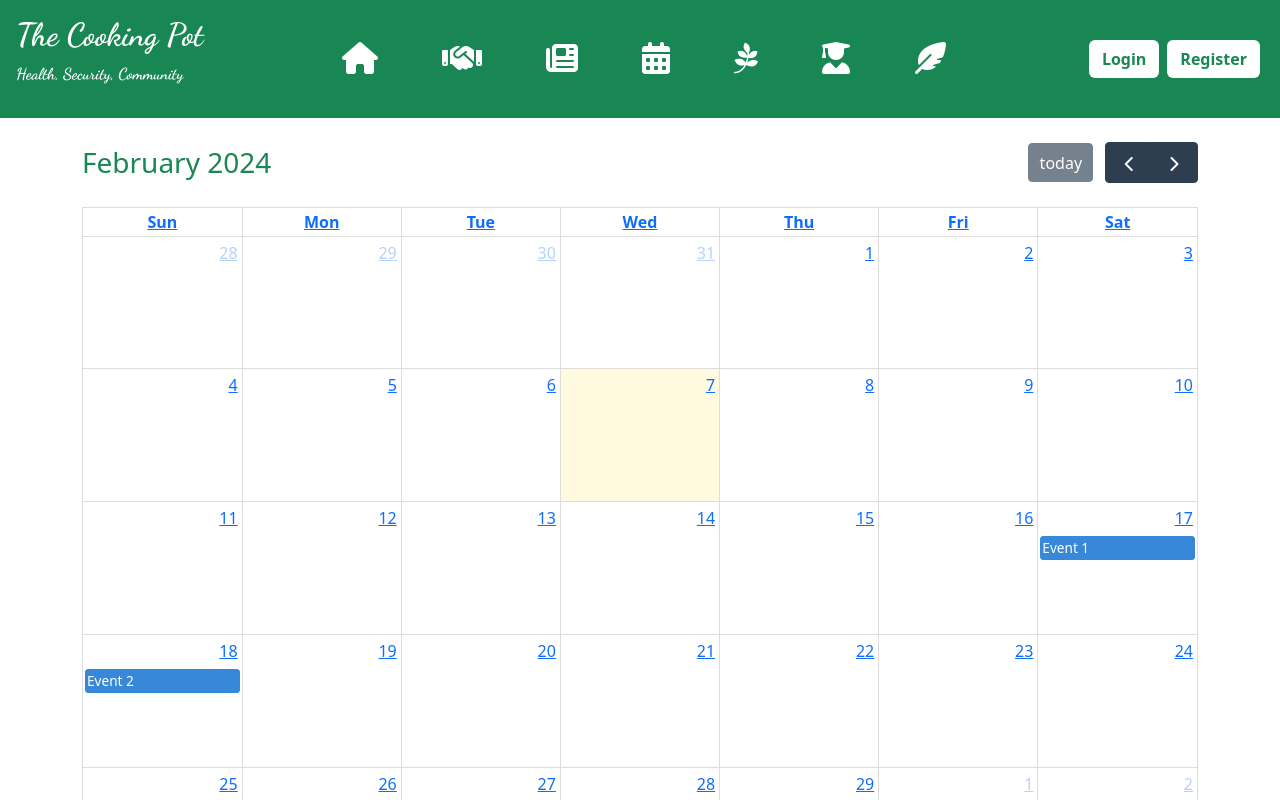
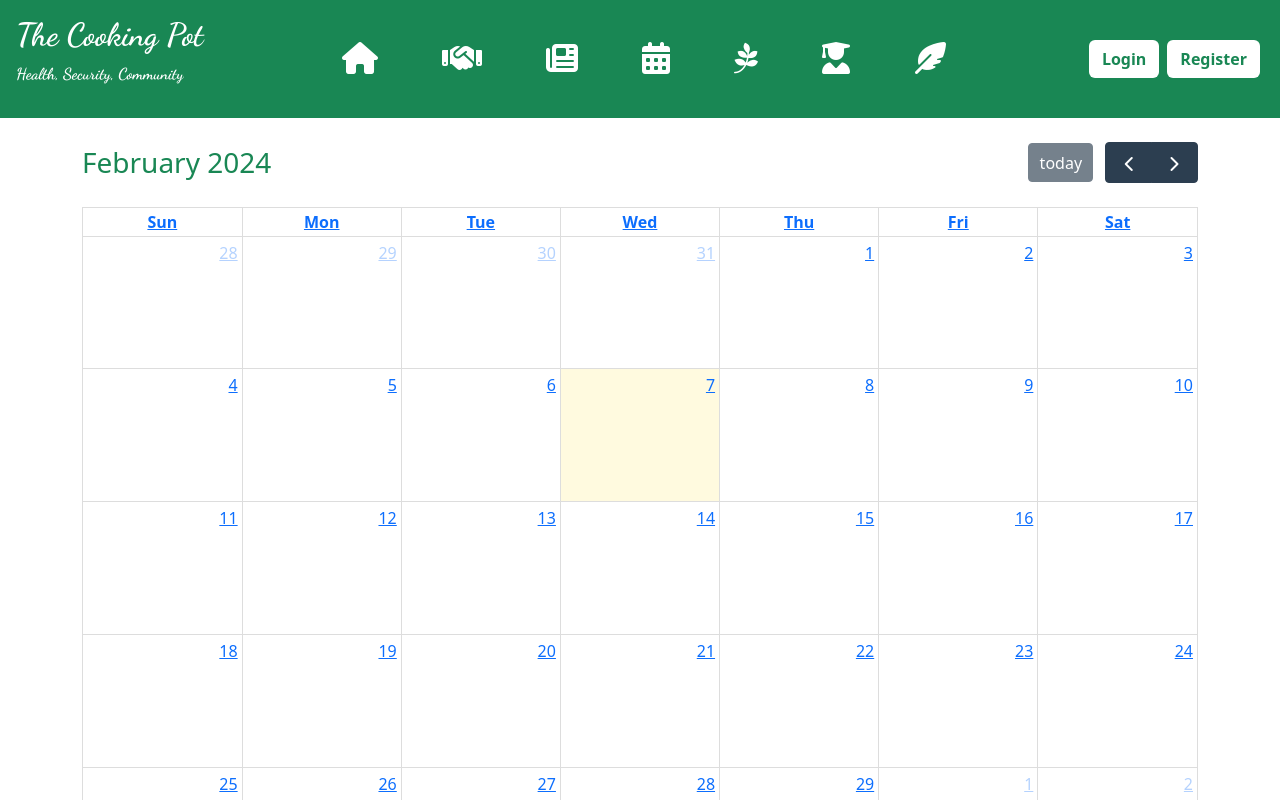
Before and after one commit to CraigAT1181/fe-agrarian-react, a React (Vite) app: page /calendar in a window 1280 px wide. Shown: the top 800 px of the page. Built offline with nearby package versions, Linux system fonts and the light colour scheme.

Commit message:
Added season changes to Calendar and amended UserCard produce to appear in alphabetical order

```diff
--- a/src/components/Calendar.jsx
+++ b/src/components/Calendar.jsx
@@ -4,9 +4,10 @@ import dayGridPlugin from '@fullcalendar/daygrid';
 
 export default function Calendar() {
   const events = [
-    { title: 'Event 1', date: '2024-02-17' },
-    { title: 'Event 2', date: '2024-02-18' },
-    // Add more event data as needed
+    { title: 'Spring Equinox', date: '2024-03-20' },
+    { title: 'Summer Solstice', date: '2024-06-21' },
+    { title: 'Autumn Equinox', date: '2024-09-23' },
+    { title: 'Winter Solstice', date: '2024-12-22' },
   ];
 
   return (
--- a/src/components/ItemCard.jsx
+++ b/src/components/ItemCard.jsx
@@ -24,7 +24,7 @@ export default function ItemCard({
           (produceItem, index) =>
             userProduce.includes(produceItem.produce_name) && (
               <ListGroupItem
-                className="text-success fw-bold"
+                className="text-success fw-bold p-3"
                 style={{ marginLeft: "1rem", border: "solid 2px" }}
                 key={index}>
                 <div className="row justify-content-center">
--- a/src/components/Profile.jsx
+++ b/src/components/Profile.jsx
@@ -83,6 +83,13 @@ export default function Profile() {
 
             <Dropdown.Item
               className="text-success"
+              onClick={() => navigate("/calendar")}
+              style={{ backgroundColor: "transparent" }}>
+              Calendar
+            </Dropdown.Item>
+
+            <Dropdown.Item
+              className="text-success"
               onClick={() => navigate("#")}
               style={{ backgroundColor: "transparent" }}>
               Encyclopedia
--- a/src/components/UserCard.jsx
+++ b/src/components/UserCard.jsx
@@ -39,7 +39,7 @@ export default function UserCard({ users }) {
                 overflowX: "auto",
               }}>
               {person.produce.length > 0 ? (
-                person.produce.map((item, index) => (
+                person.produce.sort().map((item, index) => (
                   <ListGroupItem
                     key={index}
                     style={{
```
